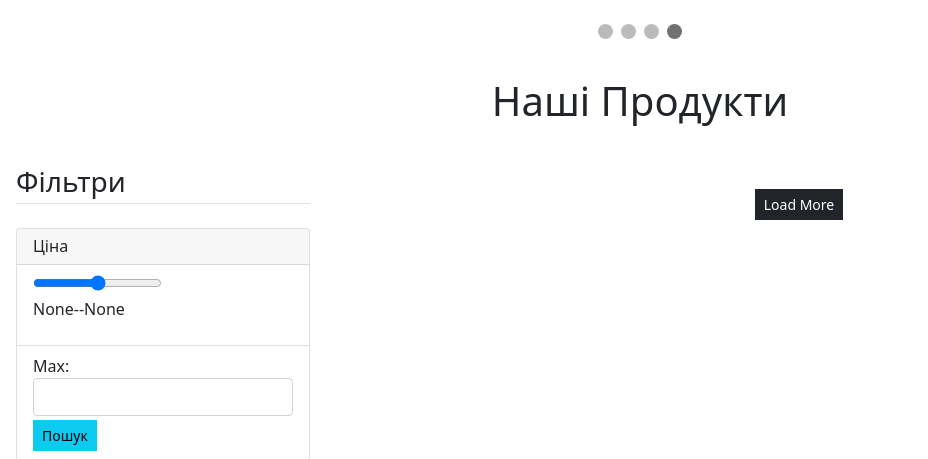
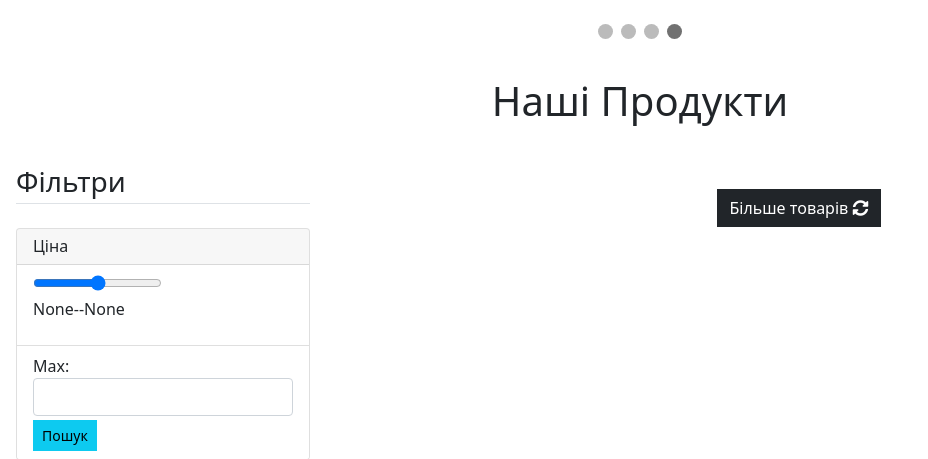
Before and after one commit to barserkaua/Ecommerce-website, a Django app: page / in a window 1280 px wide. Shown: the part 615-1074 px from the top of the page, without its empty margins (0-928 px from the left). Run offline with Django 3.2, Linux system fonts and the light colour scheme; data that the repository does not hold is empty; some libraries are stand-ins or nearby versions.

Commit message:
add load menu#2 Load more pagination with jQuery ajax

```diff
--- /dev/null
+++ b/shop/static/shop/custom.css
@@ -0,0 +1,4 @@
+.focused{
+	outline: 0 !important;
+    box-shadow: 0 0 0 0.2rem rgb(0 123 255 / 25%) !important;
+}
--- a/shop/static/shop/custom.js
+++ b/shop/static/shop/custom.js
@@ -1,8 +1,14 @@
 $(document).ready(function(){
+    $('.product-box').slice(0, 3).show();
 	$("#loadMore").on('click',function(){
+
 		var _currentProducts=$(".product-box").length;
 		var _limit=$(this).attr('data-limit');
 		var _total=$(this).attr('data-total');
+		if ($(".product-box").length){
+		    $("#loadMore").fadeOut();
+		}
+
 		// Start Ajax
 		$.ajax({
 			url:'/load-more-data',
@@ -19,7 +25,7 @@ $(document).ready(function(){
 				$("#filteredProducts").append(res.data);
 				$("#loadMore").attr('disabled',false);
 				$(".load-more-icon").removeClass('fa-spin');
-
+                $(".product-box").slice(0, 4).show();
 				var _totalShowing=$(".product-box").length;
 				if(_totalShowing==_total){
 					$("#loadMore").remove();
@@ -29,124 +35,4 @@ $(document).ready(function(){
 		// End
 	});
 
-	// Product Variation
-	$(".choose-size").hide();
-
-	// Show size according to selected color
-	$(".choose-color").on('click',function(){
-		$(".choose-size").removeClass('active');
-		$(".choose-color").removeClass('focused');
-		$(this).addClass('focused');
-
-		var _color=$(this).attr('data-color');
-
-		$(".choose-size").hide();
-		$(".color"+_color).show();
-		$(".color"+_color).first().addClass('active');
-
-		var _price=$(".color"+_color).first().attr('data-price');
-		$(".product-price").text(_price);
-
-	});
-	// End
-
-	// Show the price according to selected size
-	$(".choose-size").on('click',function(){
-		$(".choose-size").removeClass('active');
-		$(this).addClass('active');
-
-		var _price=$(this).attr('data-price');
-		$(".product-price").text(_price);
-	})
-	// End
-
-	// Show the first selected color
-	$(".choose-color").first().addClass('focused');
-	var _color=$(".choose-color").first().attr('data-color');
-	var _price=$(".choose-size").first().attr('data-price');
-
-	$(".color"+_color).show();
-	$(".color"+_color).first().addClass('active');
-	$(".product-price").text(_price);
-
-	// Add to cart
-	$(document).on('click',".add-to-cart",function(){
-		var _vm=$(this);
-		var _index=_vm.attr('data-index');
-		var _qty=$(".product-qty-"+_index).val();
-		var _productId=$(".product-id-"+_index).val();
-		var _productImage=$(".product-image-"+_index).val();
-		var _productTitle=$(".product-title-"+_index).val();
-		var _productPrice=$(".product-price-"+_index).text();
-		// Ajax
-		$.ajax({
-			url:'/add-to-cart',
-			data:{
-				'id':_productId,
-				'image':_productImage,
-				'qty':_qty,
-				'title':_productTitle,
-				'price':_productPrice
-			},
-			dataType:'json',
-			beforeSend:function(){
-				_vm.attr('disabled',true);
-			},
-			success:function(res){
-				$(".cart-list").text(res.totalitems);
-				_vm.attr('disabled',false);
-			}
-		});
-		// End
-	});
-	// End
-
-	// Delete item from cart
-	$(document).on('click','.delete-item',function(){
-		var _pId=$(this).attr('data-item');
-		var _vm=$(this);
-		// Ajax
-		$.ajax({
-			url:'/delete-from-cart',
-			data:{
-				'id':_pId,
-			},
-			dataType:'json',
-			beforeSend:function(){
-				_vm.attr('disabled',true);
-			},
-			success:function(res){
-				$(".cart-list").text(res.totalitems);
-				_vm.attr('disabled',false);
-				$("#cartList").html(res.data);
-			}
-		});
-		// End
-	});
-
-	// Update item from cart
-	$(document).on('click','.update-item',function(){
-		var _pId=$(this).attr('data-item');
-		var _pQty=$(".product-qty-"+_pId).val();
-		var _vm=$(this);
-		// Ajax
-		$.ajax({
-			url:'/update-cart',
-			data:{
-				'id':_pId,
-				'qty':_pQty
-			},
-			dataType:'json',
-			beforeSend:function(){
-				_vm.attr('disabled',true);
-			},
-			success:function(res){
-				// $(".cart-list").text(res.totalitems);
-				_vm.attr('disabled',false);
-				$("#cartList").html(res.data);
-			}
-		});
-		// End
-	});
-
 });
--- a/shop/templates/shop/base.html
+++ b/shop/templates/shop/base.html
@@ -5,7 +5,8 @@
     <!-- Required meta tags -->
     <meta charset="utf-8">
     <meta name="viewport" content="width=device-width, initial-scale=1">
-
+    <!-- Font Awesome -->
+    <link rel="stylesheet" href="https://use.fontawesome.com/releases/v5.8.2/css/all.css">
     <!-- Bootstrap CSS -->
     <link href="https://cdn.jsdelivr.net/npm/bootstrap@5.0.0-beta3/dist/css/bootstrap.min.css" rel="stylesheet" integrity="sha384-eOJMYsd53ii+scO/bJGFsiCZc+5NDVN2yr8+0RDqr0Ql0h+rP48ckxlpbzKgwra6" crossorigin="anonymous">
     <link href="https://fonts.googleapis.com/icon?family=Material+Icons" rel="stylesheet">
@@ -22,8 +23,8 @@
     </script>
     <p id="jqtest"></p>
     <!-- CustomJs -->
-	<link rel="stylesheet" type="text/css" href="{% static '/shop/custom.css' %}" />
-	<script type="text/javascript" src="{% static '/shop/custom.js' %}"></script>
+	<link rel="stylesheet" type="text/css" href="{% static 'shop/custom.css' %}" />
+	<script type="text/javascript" src="{% static 'shop/custom.js' %}"></script>
 
     <style type="text/css">
         .material-icons.md-36 { font-size: 36px; }
--- a/shop/templates/shop/home.html
+++ b/shop/templates/shop/home.html
@@ -40,49 +40,6 @@
             </div>
         </div>
     </div>
-    <!--
-    <div class="row mx-5">
-    	<div class="col-lg-12">
-            <div class="box-element mx-5">
-                <form method=POST>
-                    {% csrf_token %}
-
-                    <div class="container">
-                        <div class="row align-items-start text-center">
-                            <div class="col">
-
-                                <h2 class="card-header">Price</h2>
-                                <div class="list-group list-group-flush">
-                                    <li class="list-group-item">
-                                        <input type="range" value="{{minMaxPrice.price__min}}" max={{minMaxPrice.price__max}}
-                                               min={{minMaxPrice.price__min}} id="rangeInput" oninput="maxPrice.value=this.value"/>
-                                        <p>{{minMaxPrice.price__min}}--{{minMaxPrice.price__max}}</p>
-                                    </li>
-                                    <li class="list-group-item">
-                                        Max: <input type="number" value="{{minMaxPrice.price__min}}" max={{minMaxPrice.price__max}}
-                                        min={{minMaxPrice.price__min}} class="form-control" id="maxPrice" onkeyup="rangeInput.value=this.value" id="maxPrice"/>
-                                        <button id="priceFilterBtn" class="btn btn-info btn-sm mt-1">Пошук</button>
-                                    </li>
-                                </div>
-                            </div>
-
-                            <div class="col">
-                                <a href="" class="btn btn-secondary text-uppercase font-weight-bold px-3
-                                      dropdown-toggle" data-bs-toggle="dropdown" >Сортувати по...</a>
-                                <div class="dropdown-menu">
-                                    <a class="dropdown-item" href="{% url 'home' %}">Від дешевих до дорогих</a>
-                                    <a class="dropdown-item" href="{{category.get_url}}">Від дорогих до дешевих</a>
-                                </div>
-                            </div>
-
-                        </div>
-                    </div>
-                </form>
-            </div>
-
-        </div>
-    </div>
-    -->
 
 <div class="row mx-1">
     <!-- Filters -->
@@ -93,7 +50,7 @@
     <div class="col-md-9">
         <div class="row" id="filteredProducts">
             <p class="ajaxLoader">Loading...</p>
-            {% for product in products %}
+            {% for product in data %}
                 <div class="col-lg-3 col-sm-6 mb-4 product-box">
                     <div class="card shadow">
                         <div class="p-4">
@@ -121,7 +78,10 @@
                 </div>
             {% endfor %}
         </div>
-        <p class="my-4 text-center"><button id="loadMore" data-total="{{total_data}}" data-limit="3" class="btn btn-dark btn-sm">Load More <i class="fa fa-sync load-more-icon"></i></button></p>
+        <p class="my-4 text-center"><button id="loadMore" data-total="{{total_data}}" data-limit="4"
+        class="btn btn-dark btn-md">Більше товарів <i class="fas fa-sync-alt"></i></button></p>
     </div>
 </div>
+
+
 {% endblock %}
--- a/shop/urls.py
+++ b/shop/urls.py
@@ -1,5 +1,8 @@
 from django.urls import path
 from . import views
+
+from django.conf import settings
+from django.conf.urls.static import static
 
 urlpatterns = [
     path('', views.home, name='home'),
@@ -21,3 +24,6 @@ urlpatterns = [
     path('search/', views.search, name='search'),
 
 ]
+
+if settings.DEBUG:
+    urlpatterns += static(settings.MEDIA_URL, document_root=settings.MEDIA_ROOT)
--- a/shop/views.py
+++ b/shop/views.py
@@ -27,6 +27,8 @@ def search(request):
 def home(request, category_slug=None):
     category_page = None
 
+    data = Product.objects.all().order_by('-id')[:4]
+
     min_price = Product.objects.aggregate(Min('price'))
     max_price = Product.objects.aggregate(Max('price'))
 
@@ -38,6 +40,7 @@ def home(request, category_slug=None):
         products = Product.objects.all().filter(available=True)
 
     return render(request, 'shop/home.html', {
+        'data': data,
         'category': category_page,
         'products': products,
         'min_price': min_price,
```
Also changed, not shown: barsmarket/static/css/base1.css (line endings or trailing spaces).
